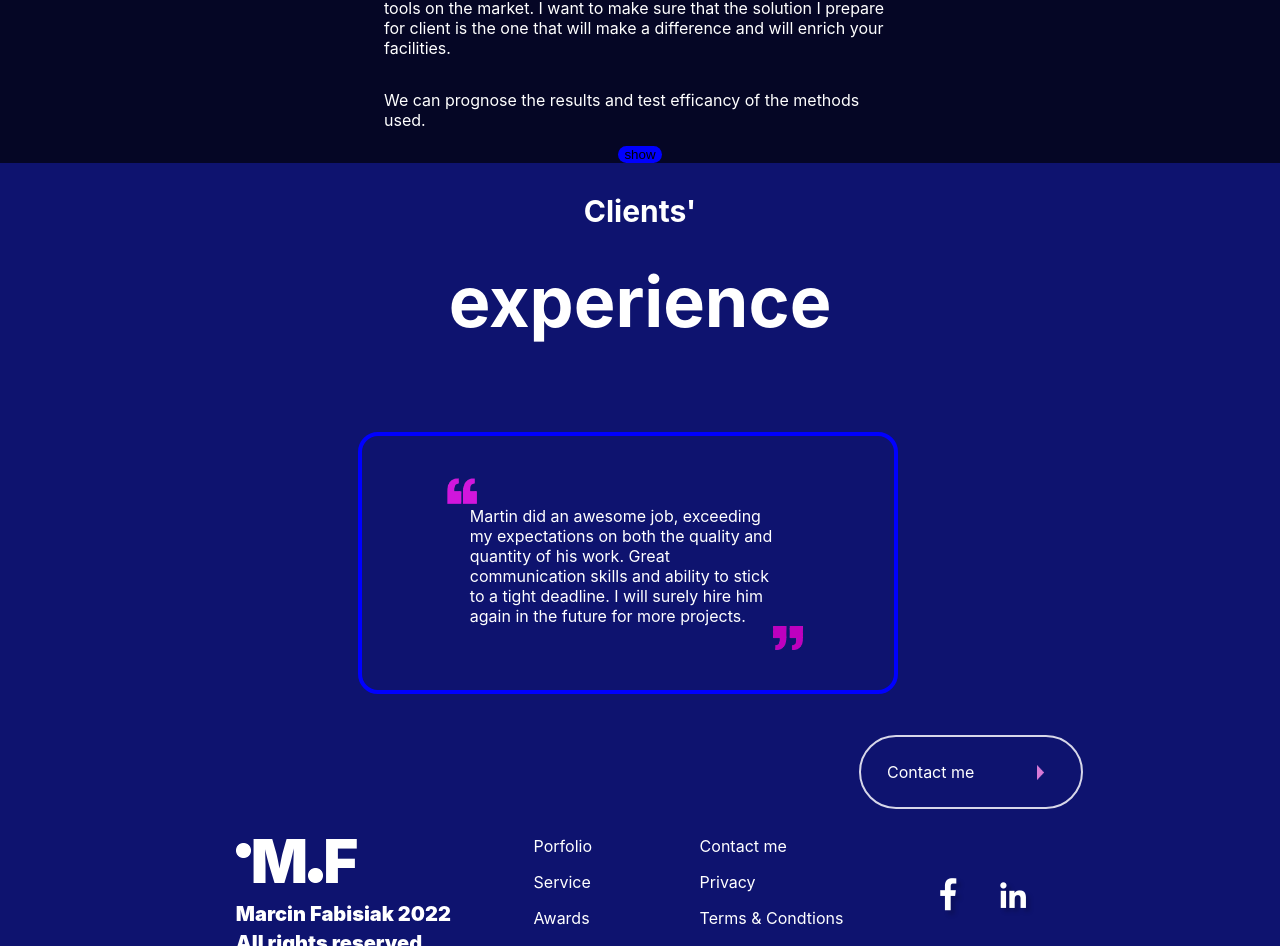
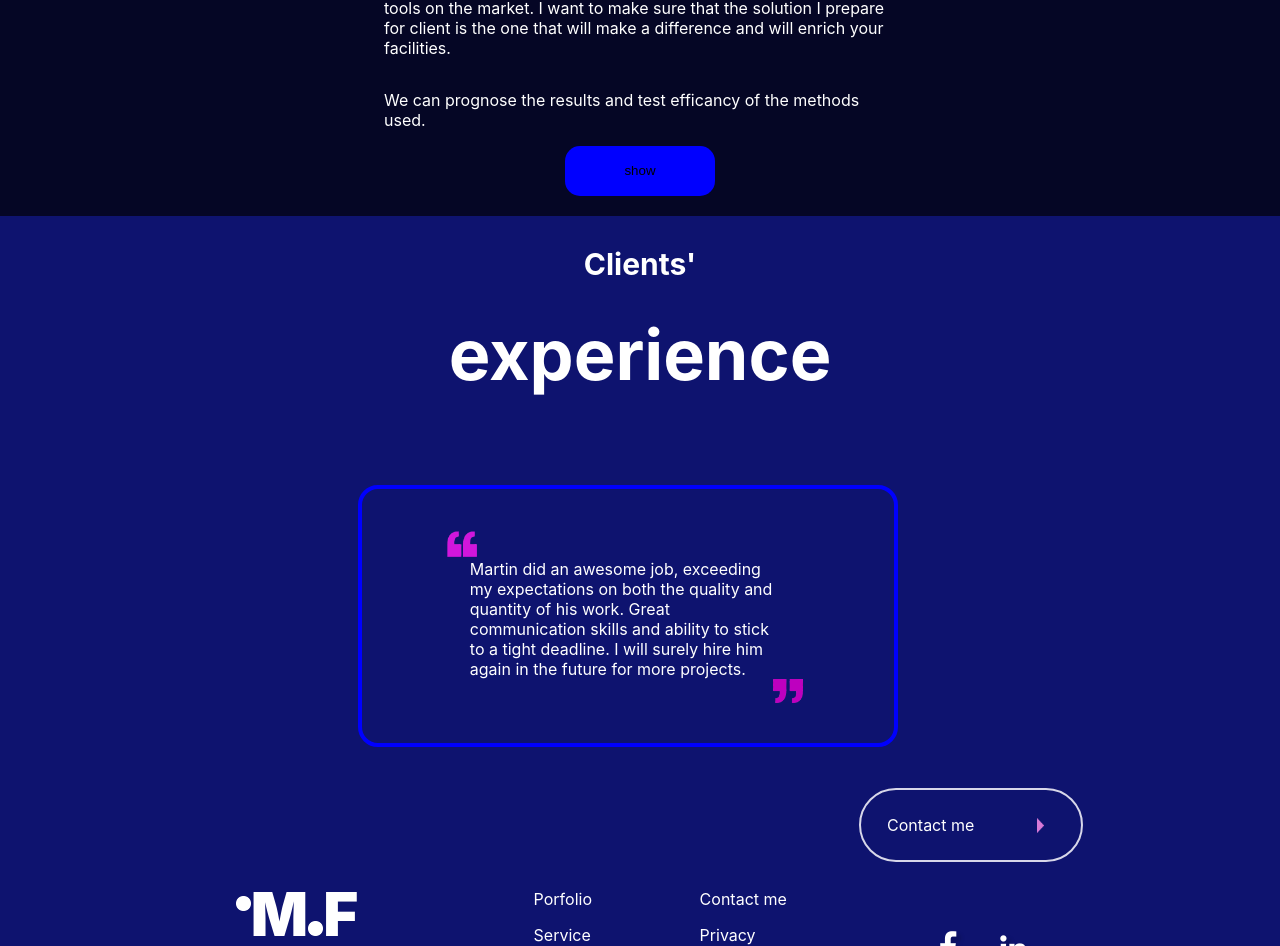
Before and after one commit to marcinfabisiak97/cvOnePageReactTypescrit, a React (Create React App) app: page / in a window 1280 px wide. Shown: the part 3456-4402 px from the top of the page. Built offline with nearby package versions, Linux system fonts and the light colour scheme.

Commit message:
correcting the button for devtech

```diff
--- a/src/component/devtechgnologypart/index.tsx
+++ b/src/component/devtechgnologypart/index.tsx
@@ -42,9 +42,9 @@ const Devtech = () => {
       <p className="devTech__description">
         We can prognose the results and test efficancy of the methods used.
       </p>
-      <button onClick={() => show()}>show</button>
-
+      {!devtechshow && <button onClick={() => show()}>show</button>}
       {devtechshow && (
+        <React.Fragment>
           <div className="techBricks">
             {myDevTechs.map((el, index) => {
               return (
@@ -56,8 +56,9 @@ const Devtech = () => {
                 </div>
               );
             })}
+          </div>
           <button onClick={() => hide()}>hide</button>
-        </div>
+        </React.Fragment>
       )}
     </div>
   );
--- a/src/component/myprojectspart/index.tsx
+++ b/src/component/myprojectspart/index.tsx
@@ -44,27 +44,31 @@ const Projectspart: FC = () => {
     <div className="projects" ref={myProjecty}>
       <div className="projects__title">My projects</div>
       {allModalOpen ? (
-        <div className="projects__btnSee">
+        <div
+          className="projects__btnSee"
+          onClick={() => {
+            setAllModalOpen(false);
+          }}
+        >
           <h3 className="projects__description">Close all projects</h3>
           <img
             src={rightPointer}
             className="projects__image"
             alt="rightPointer"
-            onClick={() => {
-              setAllModalOpen(false);
-            }}
           />
         </div>
       ) : (
-        <div className="projects__btnSee">
+        <div
+          className="projects__btnSee"
+          onClick={() => {
+            setAllModalOpen(true);
+          }}
+        >
           <h3 className="projects__description">See all projects</h3>
           <img
             src={rightPointer}
             className="projects__image"
             alt="rightPointer"
-            onClick={() => {
-              setAllModalOpen(true);
-            }}
           />
         </div>
       )}
--- a/src/styles/themes/default/components/_DevTechnologyPart.scss
+++ b/src/styles/themes/default/components/_DevTechnologyPart.scss
@@ -9,6 +9,9 @@
     border-radius: 15px;
     border: none;
     background-color: blue;
+    min-width: 150px;
+    min-height: 50px;
+    margin-bottom: $space-xsmall;
   }
   &__title {
     font-size: 50px;
```
Lines whose indentation alone changed are shown as unchanged.
